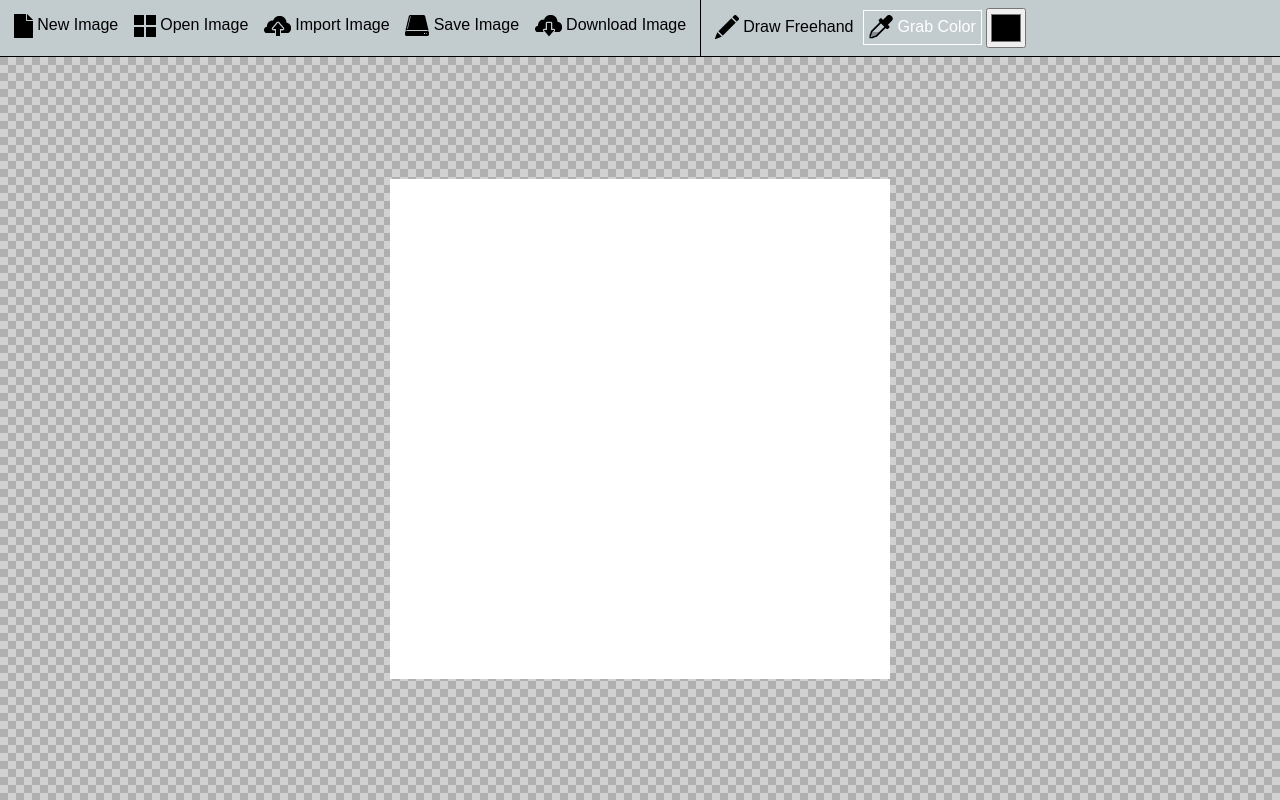
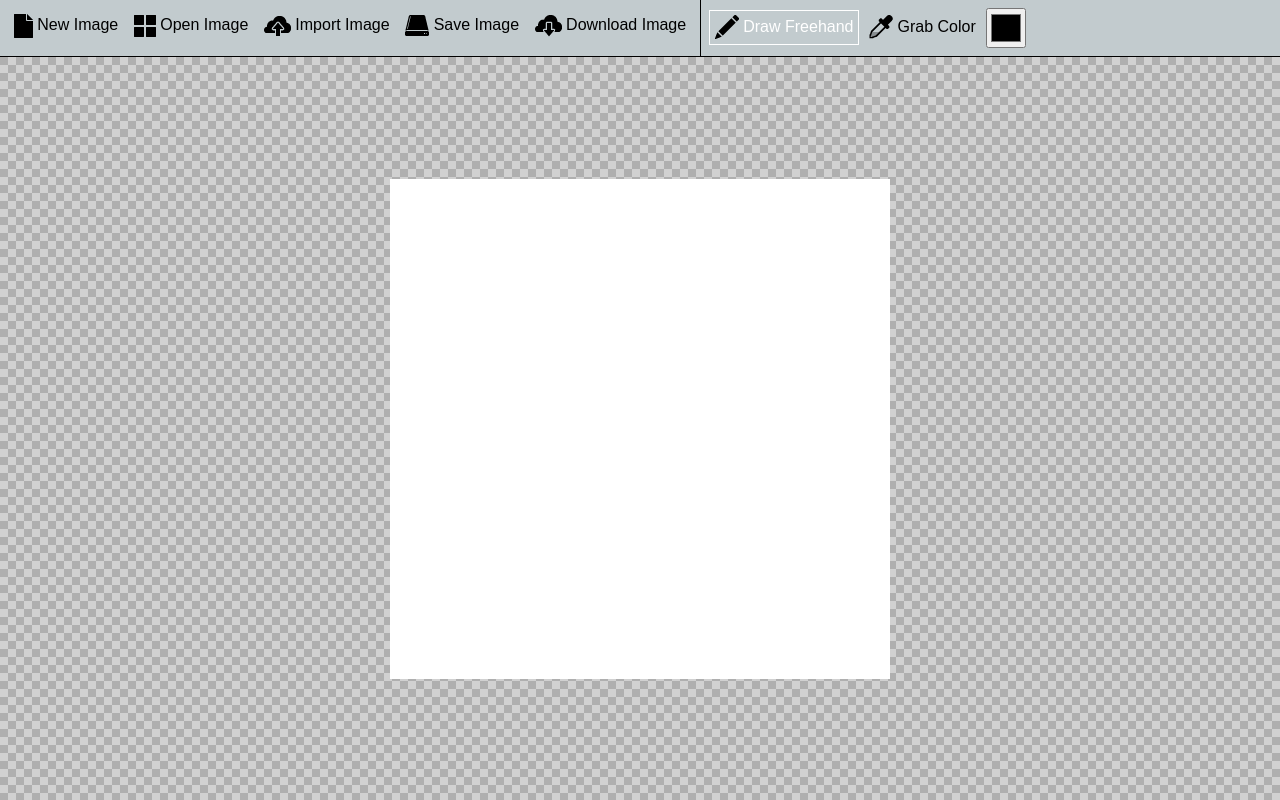
Before and after one commit to bmeck/offline-image-editor, a website with bundled scripts: page public/app/index.html in a window 1280 px wide. Built offline with nearby package versions, Linux system fonts and the light colour scheme.

Commit message:
[fix|doc] readme start and fix for eyedropper always being selected first

```diff
--- a/public/app/index.html
+++ b/public/app/index.html
@@ -73,7 +73,7 @@
           <input id="tool-pen" name="tool" value="pen" type="radio" checked="checked"><label for="tool-pen" title="Draw Freehand">
             <img src="images/pencil.png">
           </label>
-          <input id="tool-eyedropper" name="tool" value="eyedropper" type="radio" checked="checked"><label for="tool-eyedropper" title="Grab Color">
+          <input id="tool-eyedropper" name="tool" value="eyedropper" type="radio"><label for="tool-eyedropper" title="Grab Color">
             <img src="images/eyedropper.png">
           </label>
           <input id="setting-color" value="#000000" type="color" style="display: inline-block; width: 3em; height: 3em">
```
